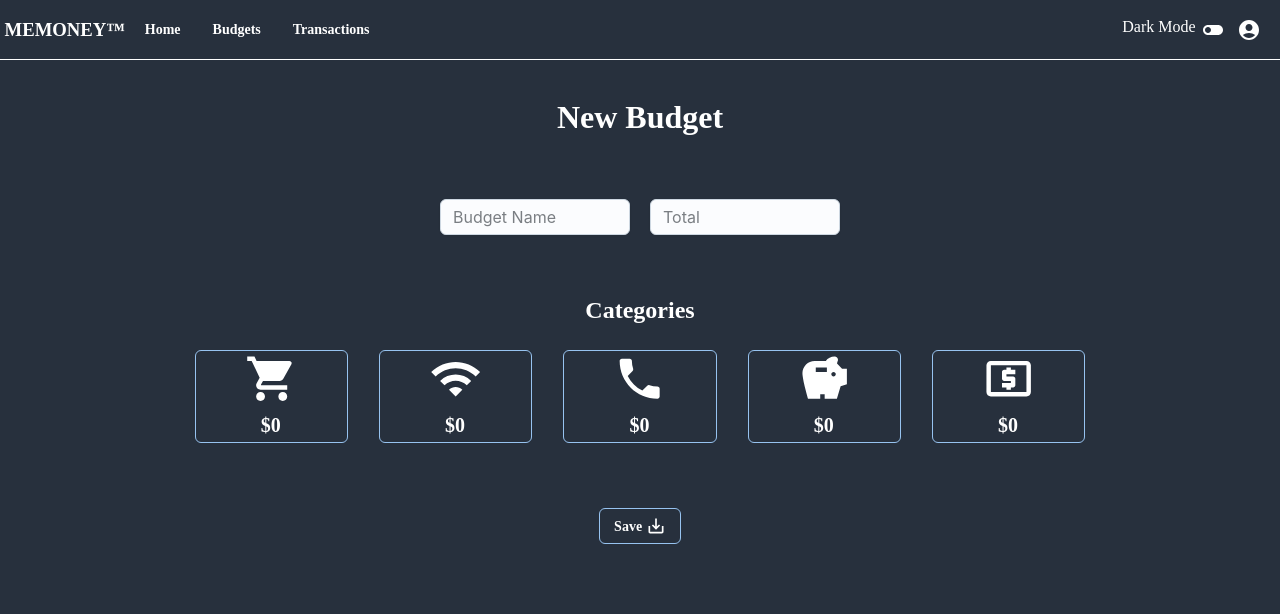
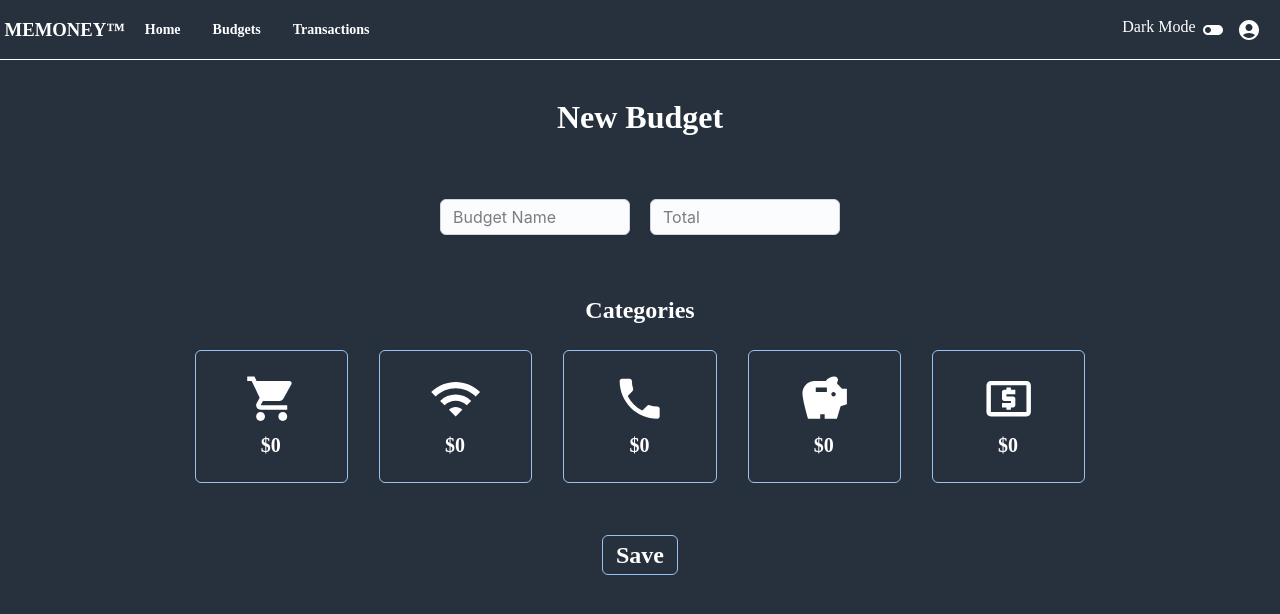
Before and after one commit to apizzulli/memoney-frontend, a React (Create React App) app: page /budgets/create in a window 1280 px wide. Shown: the top 614 px of the page. Built offline with nearby package versions, Linux system fonts and the light colour scheme; sample sign-in values are in the browser's storage.

Commit message:
small fix

```diff
--- a/src/Components/Budget/CreateBudget.js
+++ b/src/Components/Budget/CreateBudget.js
@@ -90,7 +90,7 @@ export default function CreateBudget(){
                 <Input id="totalInput" name="total" sx={{width: 200}} placeholder="Total" required></Input>
             </div>
             <h2 style={{marginBottom:'2%'}}>Categories</h2>
-            <div className='horizontalFlex' style={{columnGap:'3%', height:'15%',width:'80%'}}>
+            <div className='horizontalFlex' style={{columnGap:'3%', height:'20%',width:'80%'}}>
                 {
                     /*/
                         {Object.keys(CATEGORIES).map((name,i)=><MenuItem id="menuItem" onClick={()=>menuClick(CATEGORIES[name])}>
@@ -101,7 +101,10 @@ export default function CreateBudget(){
                     )
                 }
             </div>
-            <Button onClick={createBudget} variant="outlined" style={{marginTop:'3%',color:'white',fontFamily:'inherit'}} >Save<SaveAltIcon  style={{fontSize:'15pt',marginLeft:'8%',hover:'cursor'}}></SaveAltIcon></Button>
+            <Button onClick={createBudget} variant="outlined" style={{marginTop:'2%',justifyContent:'center',alignItems:'center',display:'flex',padding:'1%',width:'6%',height:'5%',fontSize:'18pt',color:'white',fontFamily:'inherit'}} >
+                <span>Save</span>
+                {/* <SaveAltIcon  style={{paddingLeft:'3%',fontSize:'20pt',hover:'cursor'}}></SaveAltIcon> */}
+            </Button>
             <h3 style={{visibility: serverFail ? "visible" : "hidden", color:"#f55656", fontWeight:'bolder', fontSize:'xxl', marginTop:'2%'}}>Server error, please try again</h3>
         </div>
     );
--- a/src/Components/Global/CatCard.js
+++ b/src/Components/Global/CatCard.js
@@ -68,8 +68,8 @@ export default function CatCard({category, initialAmount, allowInput, width, hei
     const inputs = () =>{
         return (
             <div style={{marginTop:'4%',display:'flex',flexDirection:'row', alignItems:'center',justifyContent:'center',justifyItems:'center',alignContent:'center',fontSize:'15pt'}}>
-                <input onKeyDown={h} style={{width:'35%',textAlign:'center'}} className="input" id={category+"Input"} type="number" placeholder="Amount"></input>
-                <CheckCircleIcon style={{}} fontSize="small" onClick={set}></CheckCircleIcon>
+                <input onKeyDown={h} style={{paddingLeft:'2%',width:'40%',textAlign:'center'}} className="input" id={category+"Input"} type="number" placeholder="Amount"></input>
+                <CheckCircleIcon style={{paddingLeft:'3%'}} fontSize="small" onClick={set}></CheckCircleIcon>
             </div>
         );
     }
@@ -82,7 +82,7 @@ export default function CatCard({category, initialAmount, allowInput, width, hei
     }
     return(
         <div id={category} style={{justifyContent:'center',alignItems:'center',display:'flex',flexDirection:'column', alignItems:'center',width:"15%",height:'100%'}} className="tooltip">
-            <Button className="button" onClick={handleClick} variant="outlined" style={{marginBottom:'2%',backgroundColor: isSelected ? 'rgb(80, 99, 125)' : 'inherit',height:'100%',width:'100%',color:'white',alignItems:'center',alignContent:'center',justifyContent:'center',flexDirection:'column',display:'flex'}}>
+            <Button className="button" onClick={handleClick} variant="outlined" style={{paddingTop:'4%',marginBottom:'2%',backgroundColor: isSelected ? 'rgb(80, 99, 125)' : 'inherit',height:'100%',width:'100%',color:'white',alignItems:'center',alignContent:'center',justifyContent:'center',flexDirection:'column',display:'flex'}}>
                 {icon}
                 {
                     allowInput ?
--- a/src/Components/Transactions/AddTransaction.js
+++ b/src/Components/Transactions/AddTransaction.js
@@ -110,7 +110,7 @@ export default function Transactions() {
     }
     function handleMenuClose(){}
     return(
-            <div className="verticalFlex" style={{height:'20%',width:'100%', marginTop:'2%'}}>
+            <div className="verticalFlex" style={{height:'20%',width:'100%', marginTop:'1%'}}>
                 <div className="verticalFlex" style={{width:'70vw'}}>
                     <h1 style={{marginTop:'0'}}>New Transaction</h1>
                     <h2>{budget.name}</h2>
```
